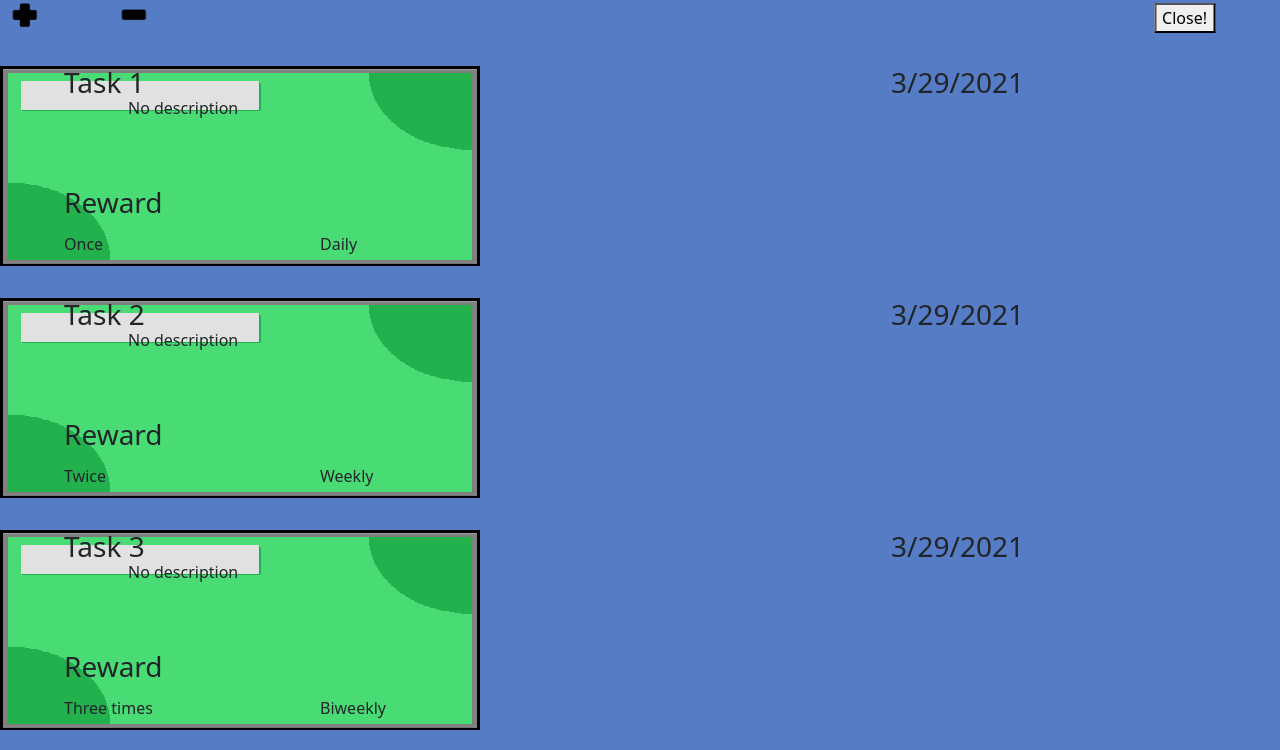
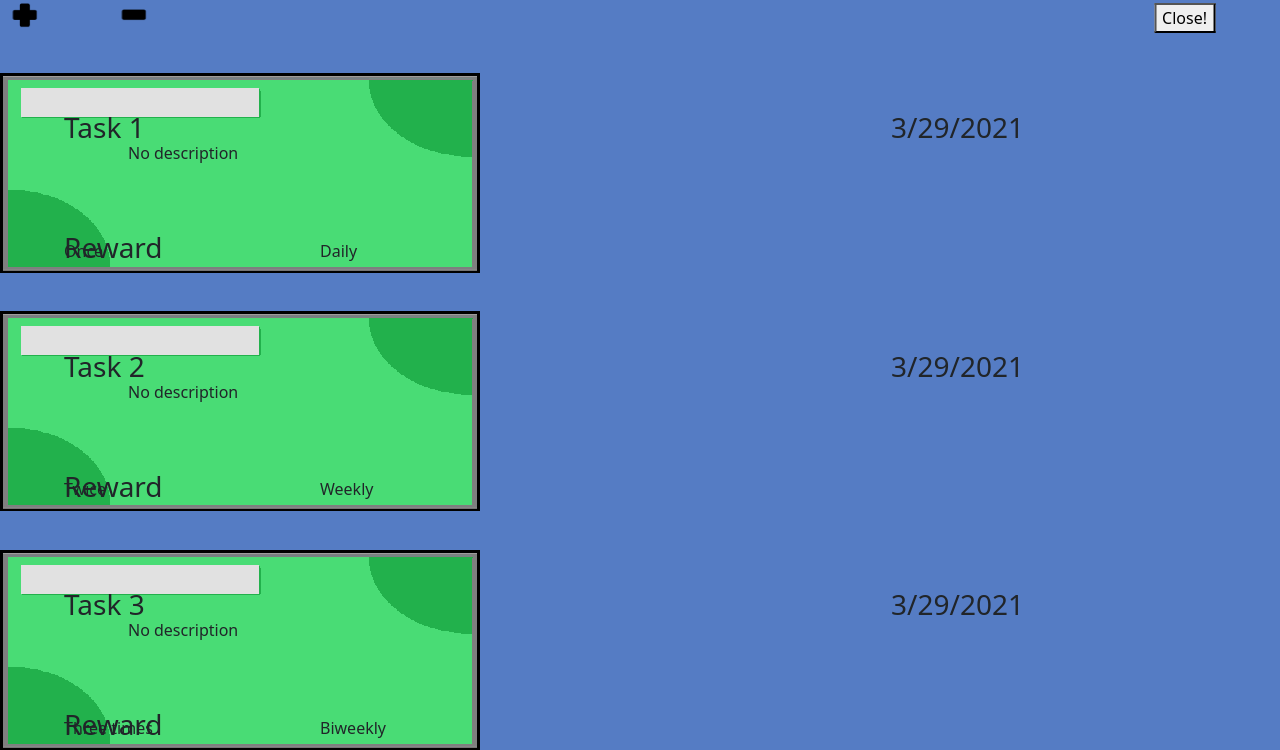
Before and after one commit to Eldenwyre/YATM, an Electron app: page tasks.html in a window 1280 px wide. Shown: the part 53-803 px from the top of the page. Drawn offline with nearby package versions, Linux system fonts and the light colour scheme; no server answers.

Commit message:
Fixed spacing issue in skills.html and tasks.html
Adjusted margins to reallign them with the card

```diff
--- a/tasks.html
+++ b/tasks.html
@@ -93,7 +93,7 @@
     .taskTab{
       position: relative;
       width: 100%;
-      margin-top: 2.5%;
+      margin-top: 3%;
       margin-left: 0%;
       margin-bottom: 2.5%;
     }
@@ -101,6 +101,7 @@
     /* Style used to make the Name of the task appear in the designated box for Names */
     .taskName{
       position: absolute;
+      margin-top: 3%;
       top: 0%;
       left: 5%;
       width: 70%
@@ -109,6 +110,7 @@
     /* Keeps the date for the task in a specific spot */
     .taskDate{
       position: absolute;
+      margin-top: 3%;
       top: 0%;
       right: 20%;
     }
@@ -116,6 +118,7 @@
     /* Gives an area to the description */
     .taskDesc{
       position: absolute;
+      margin-top: 3%;
       top: 15%;
       left: 10%;
       width: 70%;
@@ -124,6 +127,7 @@
 
     /* Keeps the reward in a specific spot */
     .taskReward{
+      margin-top: 3%;
       position: absolute;
       top: 60%;
       left: 5%;
@@ -131,6 +135,7 @@
 
     /* Keeps the subtasks in a specific spot */
     .taskSub{
+      margin-top: 3%;
       position: absolute;
       top: 50%;
       left: 20%;
```
Also changed, not shown: skills.html (+1 -0 lines).
